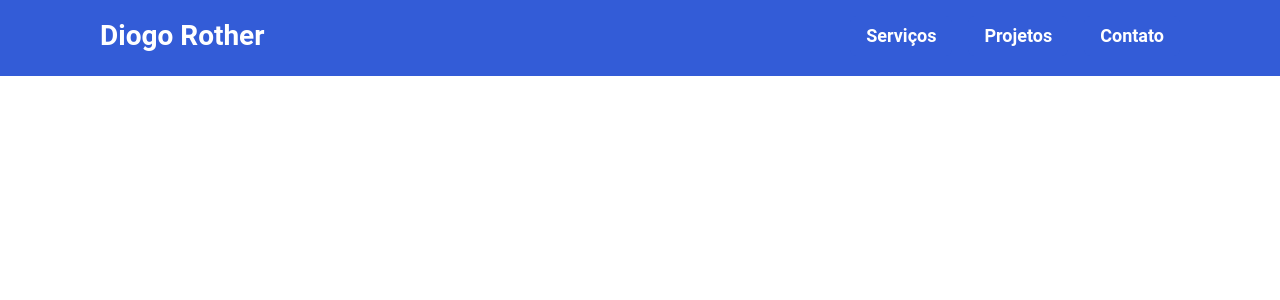
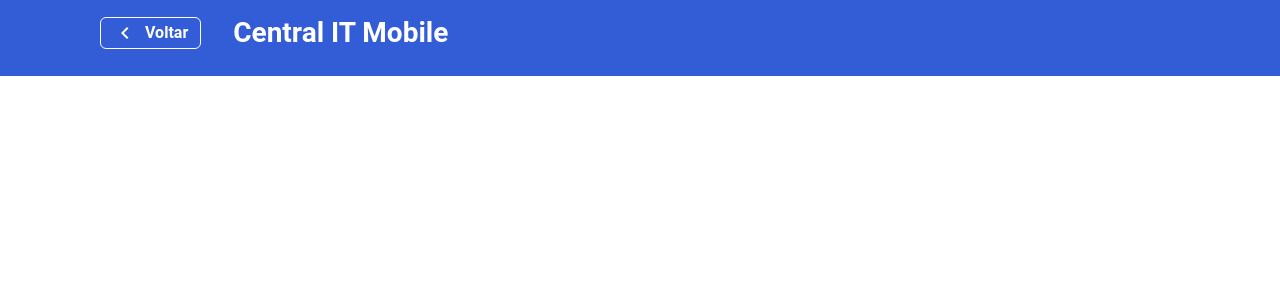
Before and after one commit to IgorTLA/diogo-portfolio, a Next.js app: page /CentralITMobile in a window 1280 px wide. Shown: the top 300 px of the page. Built offline with nearby package versions, Linux system fonts and the light colour scheme.

Commit message:
refact header

```diff
--- a/src/components/Header.tsx
+++ b/src/components/Header.tsx
@@ -1,17 +1,14 @@
-import {
-  Box,
-  Button,
-  Flex,
-  Heading,
-  ListItem,
-  UnorderedList
-} from '@chakra-ui/react';
+import { Box, Button, Flex, HStack, Heading } from '@chakra-ui/react';
+import { ChevronLeftIcon } from '@chakra-ui/icons';
+import Router from 'next/router';
 
 interface HeaderProps {
-  sections: string[];
+  onBack?: boolean;
+  title?: string;
+  sections?: string[];
 }
 
-const Header: React.FC<HeaderProps> = ({ sections }) => {
+const Header: React.FC<HeaderProps> = ({ onBack, title, sections }) => {
   const handleScrollToElement = (sections: string) => () => {
     const element = document.getElementById(sections);
     if (element) {
@@ -21,13 +18,37 @@ const Header: React.FC<HeaderProps> = ({ sections }) => {
 
   return (
     <Box bg="#335CD7" w="full" h="76px" p="16px 100px">
-      <Flex align="center" justify="space-between">
+      <Flex
+        align="center"
+        justify={onBack ? 'flex-start' : 'space-between'}
+        gap={onBack ? 8 : 0}
+      >
+        {onBack && (
+          <Button
+            bg="transparent"
+            color="#fff"
+            fontSize={16}
+            fontWeight="600"
+            border={'1px solid #fff'}
+            alignContent={'center'}
+            size="sm"
+            _hover={{
+              bg: '#4167D9',
+              boxShadow: '#0000001a 0px 4px 12px'
+            }}
+            leftIcon={<ChevronLeftIcon boxSize={6} />}
+            onClick={() => Router.push('/')}
+          >
+            Voltar
+          </Button>
+        )}
         <Heading color="#fff" fontSize="28px" fontWeight="600">
-          Diogo Rother
+          {title}
         </Heading>
-        <UnorderedList display="flex" listStyleType="none" ml={0} p={0}>
-          {sections.map((section, index) => (
-            <ListItem key={index} ml={4}>
+        {!onBack && (
+          <HStack spacing="24px">
+            {sections &&
+              sections.map((section, index) => (
                 <Button
                   bg="#335CD7"
                   color="#fff"
@@ -42,9 +63,9 @@ const Header: React.FC<HeaderProps> = ({ sections }) => {
                 >
                   {section}
                 </Button>
-            </ListItem>
               ))}
-        </UnorderedList>
+          </HStack>
+        )}
       </Flex>
     </Box>
   );
--- a/src/pages/CentralITMobile.tsx
+++ b/src/pages/CentralITMobile.tsx
@@ -5,7 +5,7 @@ import React from 'react';
 const CentralITMobile = () => {
   return (
     <Flex bg="#fff" flexDirection="column" w="full" h="full">
-      <Header sections={['Serviços', 'Projetos', 'Contato']} />
+      <Header title="Central IT Mobile" onBack={true} />
     </Flex>
   );
 };
--- a/src/pages/ExperienceCenter.tsx
+++ b/src/pages/ExperienceCenter.tsx
@@ -5,7 +5,7 @@ import React from 'react';
 const ExperienceCenter = () => {
   return (
     <Flex bg="#fff" flexDirection="column" w="full" h="full">
-      <Header sections={['Serviços', 'Projetos', 'Contato']} />
+      <Header title="Centro de Experiência" onBack={true} />
     </Flex>
   );
 };
--- a/src/pages/index.tsx
+++ b/src/pages/index.tsx
@@ -8,7 +8,10 @@ import { Box, Flex } from '@chakra-ui/react';
 const HomePage = () => {
   return (
     <Flex bg="#fff" flexDirection="column" w="full" h="full">
-      <Header sections={['Serviços', 'Projetos', 'Contato']} />
+      <Header
+        title="Diogo Rother"
+        sections={['Serviços', 'Projetos', 'Contato']}
+      />
       <Flex id={'AboutMe'}>
         <AboutMe />
       </Flex>
```
Lines whose indentation alone changed are shown as unchanged.
